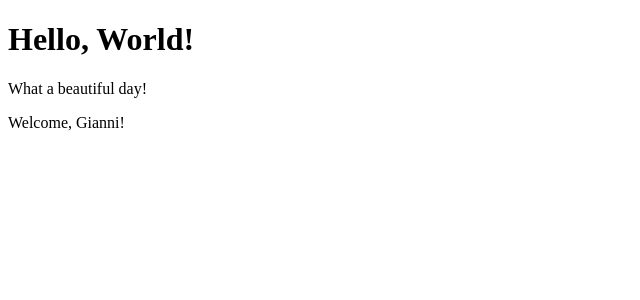
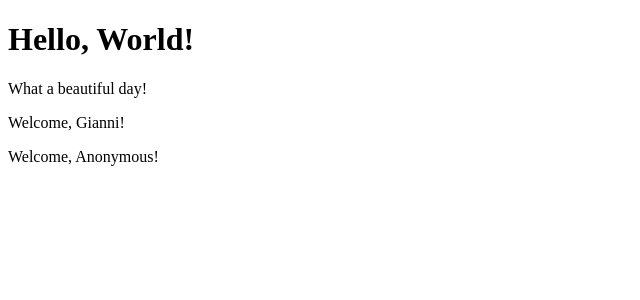
Before and after one commit to AndreaPossidente/develhope-react-exercises, a React (Create React App) app: page / in a window 1280 px wide. Shown: the top 300 px of the page, without its empty margins (0-640 px from the left). Built offline with nearby package versions, Linux system fonts and the light colour scheme.

Commit message:
done exercise 11

```diff
--- a/src/App.js
+++ b/src/App.js
@@ -8,6 +8,7 @@ export default class App extends Component {
       <div>
         <Hello />
         <Welcome name="Gianni" />
+        <Welcome />
       </div>
     );
   }
--- a/src/Welcome.js
+++ b/src/Welcome.js
@@ -2,6 +2,6 @@ import React, { Component } from "react";
 
 export default class Welcome extends Component {
   render() {
-    return <p>Welcome, {this.props.name}!</p>;
+    return <p>Welcome, {this.props.name || "Anonymous"}!</p>;
   }
 }
```
